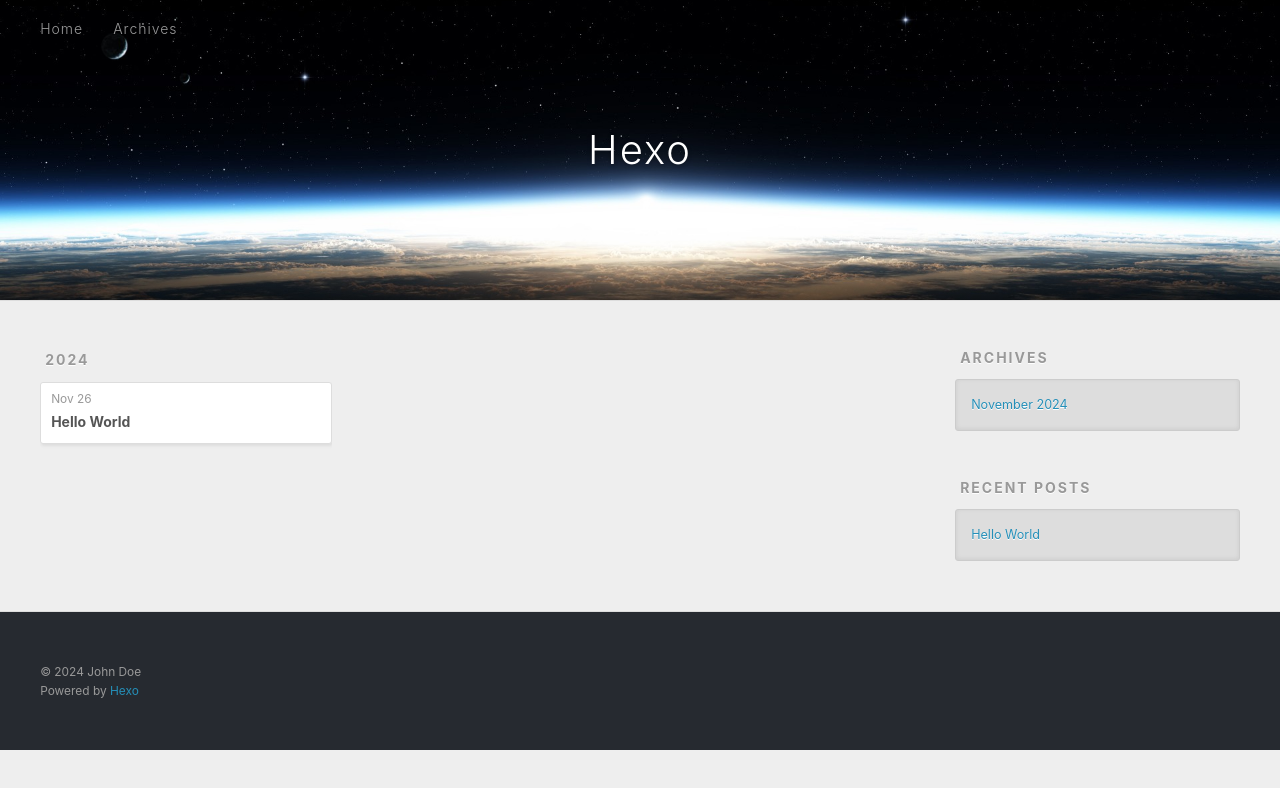
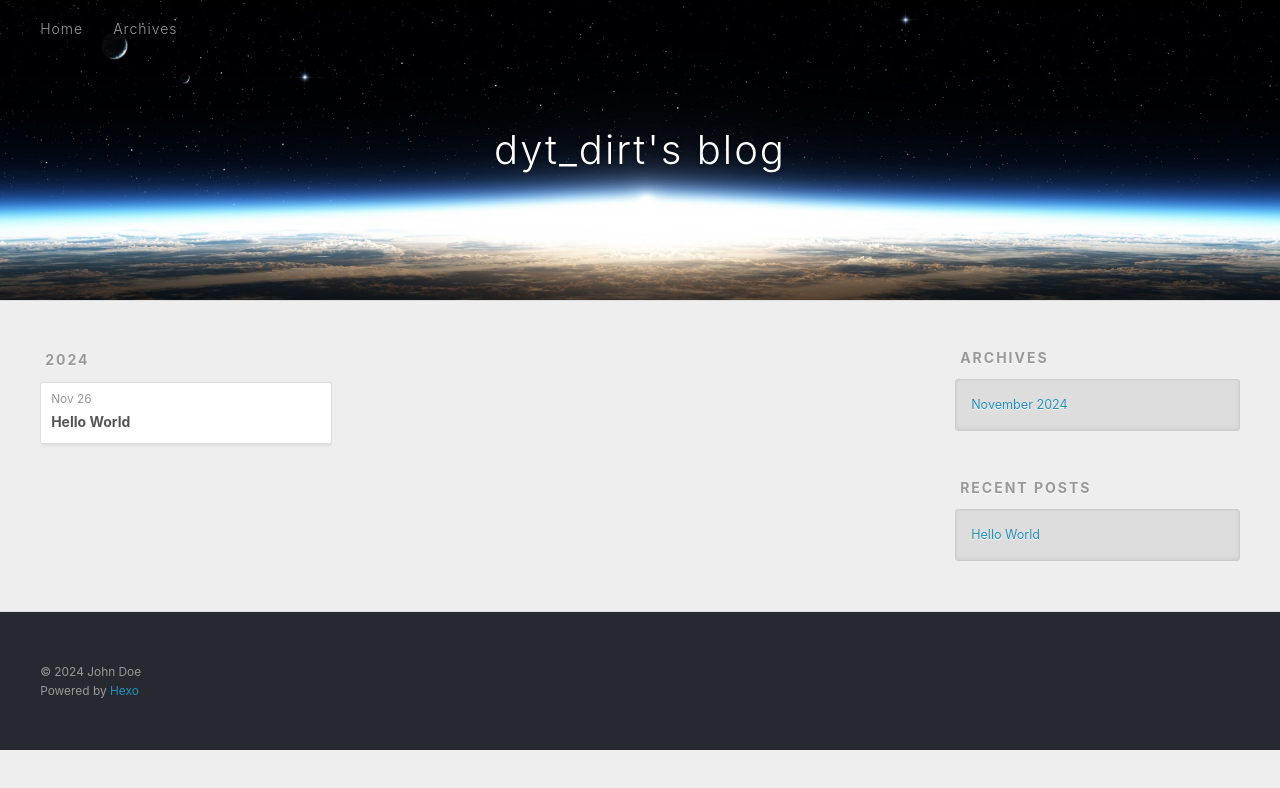
Before and after one commit to dytdirt/dytdirt.github.io, a plain HTML site: page archives/2024/11/index.html in a window 1280 px wide. Drawn offline with Linux system fonts and the light colour scheme.

Commit message:
Site updated: 2024-11-26 12:02:07

```diff
--- a/archives/2024/11/index.html
+++ b/archives/2024/11/index.html
@@ -4,17 +4,17 @@
   <meta charset="utf-8">
 
 
-  <title>Archives: 2024/11 | Hexo</title>
+  <title>Archives: 2024/11 | dyt_dirt&#39;s blog</title>
   <meta name="viewport" content="width=device-width, initial-scale=1, shrink-to-fit=no">
   <meta property="og:type" content="website">
-<meta property="og:title" content="Hexo">
+<meta property="og:title" content="dyt_dirt&#39;s blog">
 <meta property="og:url" content="http://example.com/archives/2024/11/index.html">
-<meta property="og:site_name" content="Hexo">
+<meta property="og:site_name" content="dyt_dirt&#39;s blog">
 <meta property="og:locale" content="en_US">
 <meta property="article:author" content="John Doe">
 <meta name="twitter:card" content="summary">
 
-    <link rel="alternate" href="/atom.xml" title="Hexo" type="application/atom+xml">
+    <link rel="alternate" href="/atom.xml" title="dyt_dirt's blog" type="application/atom+xml">
 
 
     <link rel="shortcut icon" href="/favicon.png">
@@ -39,7 +39,7 @@
   <div id="header-outer" class="outer">
     <div id="header-title" class="inner">
       <h1 id="logo-wrap">
-        <a href="/" id="logo">Hexo</a>
+        <a href="/" id="logo">dyt_dirt&#39;s blog</a>
       </h1>
 
     </div>
```
Also changed, not shown: 2024/11/26/hello-world/index.html (+4 -4 lines), archives/2024/index.html (+5 -5 lines), archives/index.html (+5 -5 lines), index.html (+5 -5 lines).
